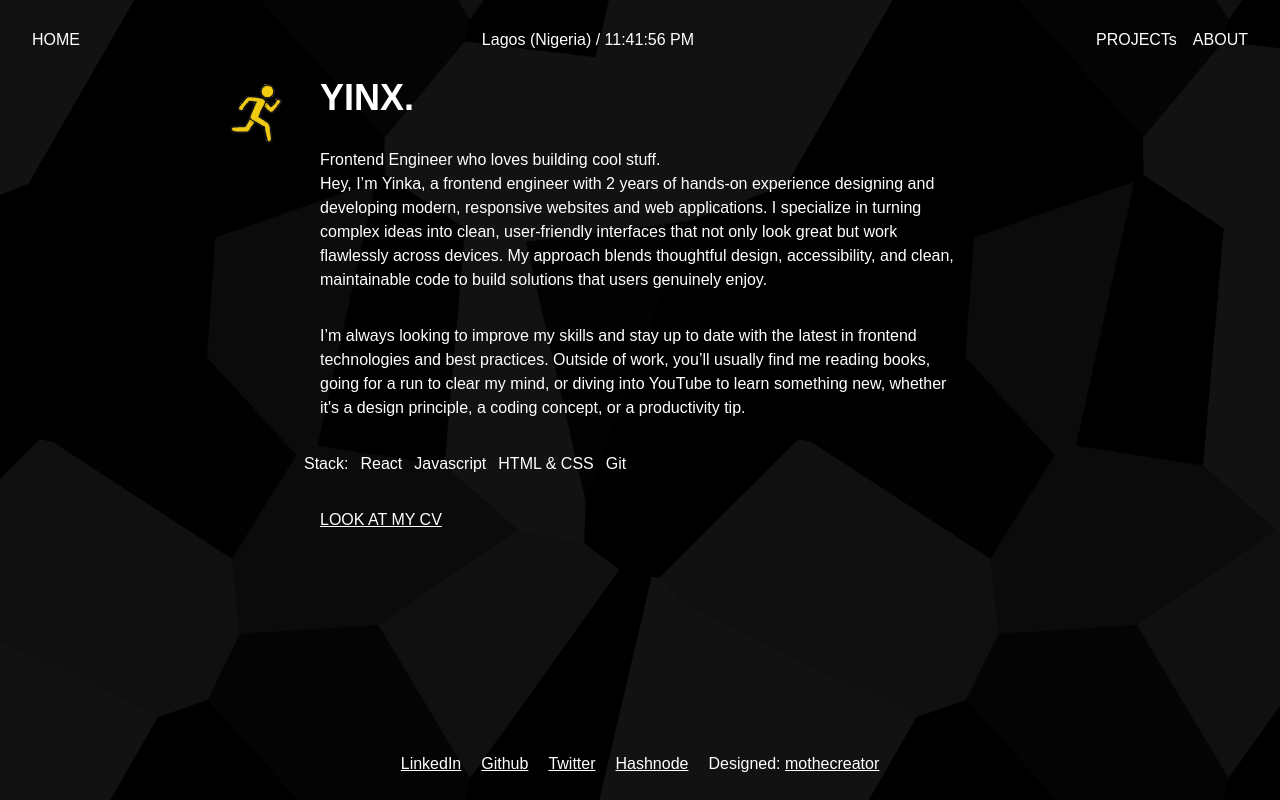
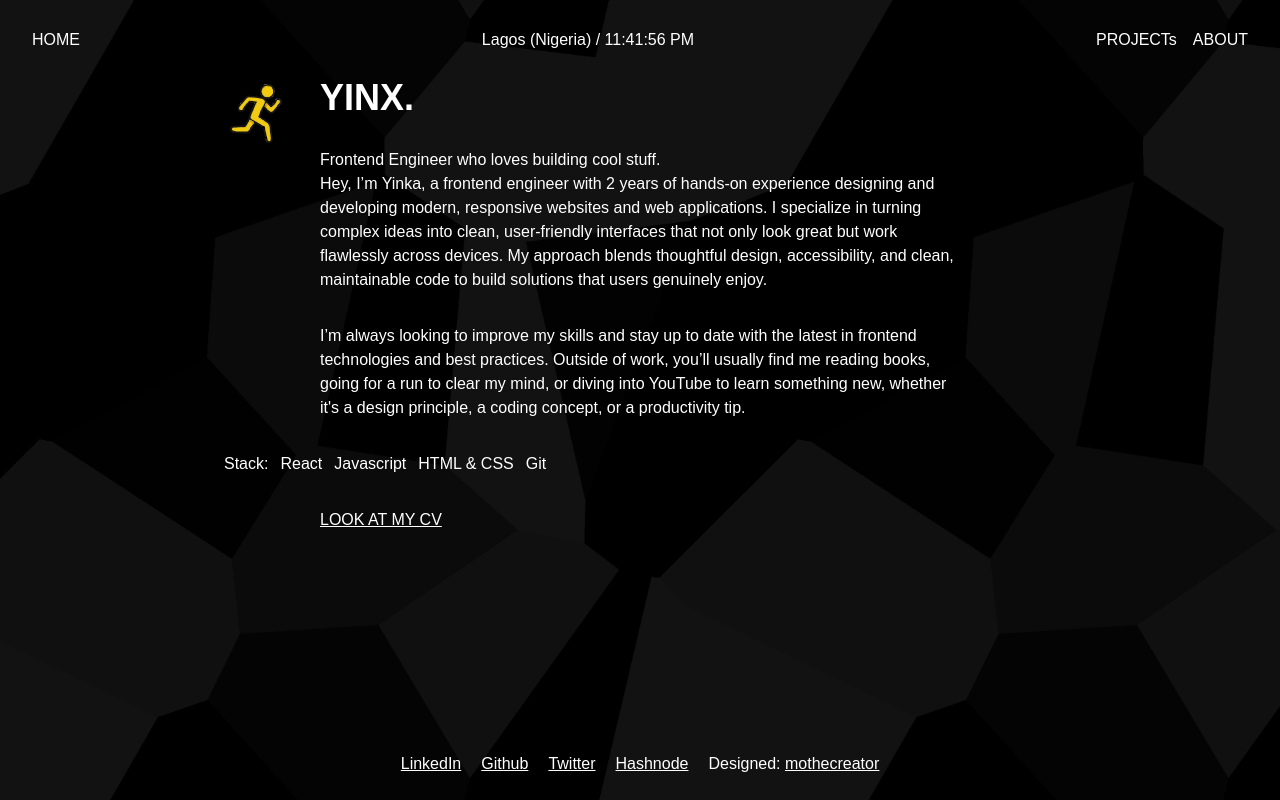
Before and after one commit to Yinkajay/new-portfolio, a React (Vite) app: page /home in a window 1280 px wide. Built offline with nearby package versions, Linux system fonts and the light colour scheme; a web font is replaced by a local one.

Commit message:
Alignment

```diff
--- a/src/pages/Home.jsx
+++ b/src/pages/Home.jsx
@@ -49,8 +49,8 @@ const Home = () => {
                     <p>I’m always looking to improve my skills and stay up to date with the latest in frontend technologies and best practices. Outside of work, you’ll usually find me reading books, going for a run to clear my mind, or diving into YouTube to learn something new, whether it's a design principle, a coding concept, or a productivity tip.</p>
                 </div>
 
-                <div className="mb-8">
-                    <ul className='flex gap-3 -ml-4'>
+                <div className="mb-8 -ml-[10%] md:-ml-[15%]">
+                    <ul className='flex gap-3'>
                         <li>Stack:</li>
                         <li>React</li>
                         <li>Javascript</li>
--- a/src/pages/Projects.jsx
+++ b/src/pages/Projects.jsx
@@ -73,10 +73,10 @@ const Projects = () => {
                 <Link className='underline text-xl mr-3 uppercase' to={project.livesite}>{project.title}</Link>
                 {project.repo !== '' && <Link className='underline' to={project.repo}>repository</Link>}
               </div>
-              <div className='flex gap-2'>
+              <div className='flex gap-2 -ml-[10%] md:-ml-[14%]'>
                 <p>Stack:</p>
                 {project.stack.map((tool, index) => (
-                  <p key={index} className='max-mobile:text-sm mr-3'>{tool}</p>
+                  <p key={index} className='max-mobile:text-sm mr-2 md:mr-3'>{tool}</p>
                 ))}
               </div>
             </div>
```
